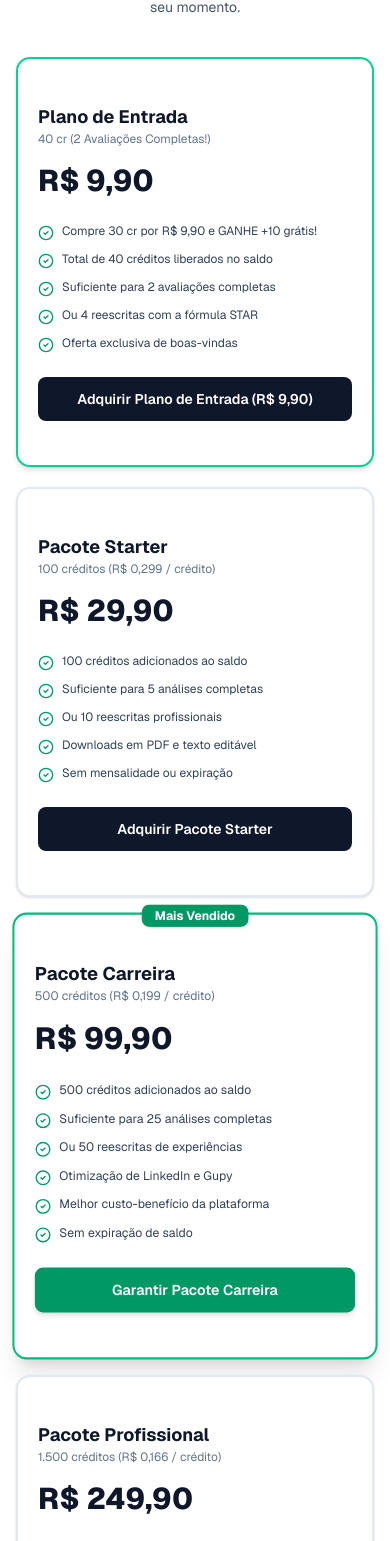
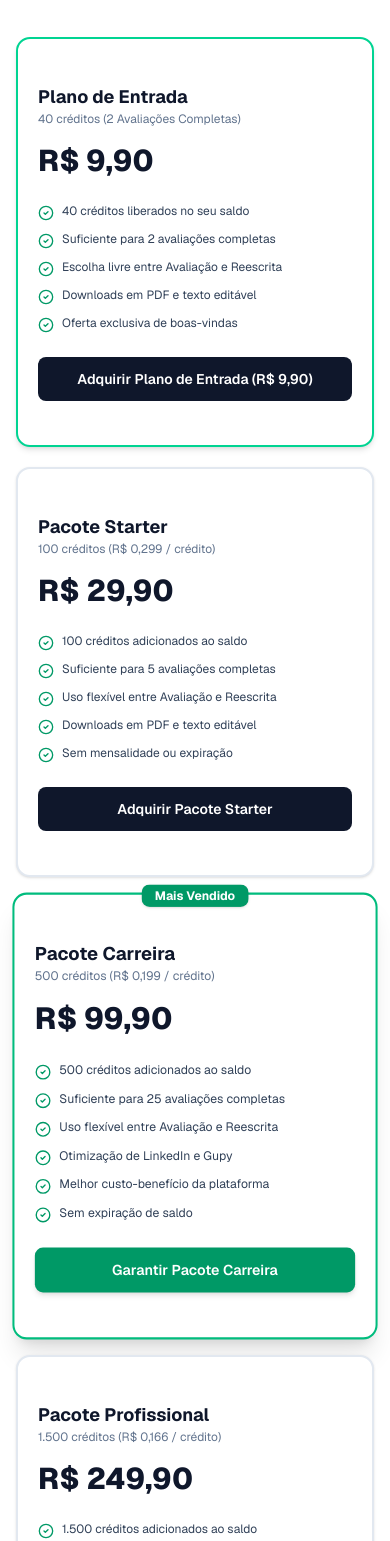
Before and after one commit to SPTOXI/griffo, a Next.js app: page / in a window 390 px wide. Shown: the part 5734-7275 px from the top of the page. Built offline with nearby package versions, Linux system fonts and the light colour scheme; no server answers.

Commit message:
fix(monetization): show 10 bonus credits message post-purchase only, remove 'ou 10 reescritas' texts and add Avaliação vs Reescrita guide

```diff
--- a/src/app/api/credits/purchase/route.ts
+++ b/src/app/api/credits/purchase/route.ts
@@ -25,11 +25,9 @@ export async function POST(req: Request) {
       return NextResponse.json({ error: res.error || 'Erro ao processar compra.' }, { status: 400 })
     }
 
-    const bonusMsg = res.packageInfo?.bonusCredits ? ` (incluindo 🎁 +${res.packageInfo.bonusCredits} créditos bônus grátis!)` : ''
-
     return NextResponse.json({
       success: true,
-      message: `${res.packageInfo?.name} ativado com sucesso! +${res.packageInfo?.credits} créditos adicionados ao seu saldo${bonusMsg}.`,
+      message: res.postPurchaseMessage || `${res.packageInfo?.name} ativado com sucesso!`,
       newBalance: res.newBalance,
       package: res.packageInfo,
     })
--- a/src/components/app/plans-view.tsx
+++ b/src/components/app/plans-view.tsx
@@ -6,7 +6,7 @@ import { Card, CardContent, CardHeader, CardTitle, CardDescription } from '@/com
 import { Button } from '@/components/ui/button'
 import { Badge } from '@/components/ui/badge'
 import { Skeleton } from '@/components/ui/skeleton'
-import { CreditCard, Check, Loader2, Sparkles, Zap, CheckCircle2, ShoppingBag, Gift } from 'lucide-react'
+import { CreditCard, Check, Loader2, Sparkles, Zap, CheckCircle2, ShoppingBag, FileSearch, Edit3, ArrowRight, Info } from 'lucide-react'
 import { toast } from 'sonner'
 import { CREDIT_PACKAGES, CREDIT_COSTS } from '@/lib/credits'
 
@@ -123,8 +123,8 @@ export function PlansView() {
             >
               {isEntry && (
                 <div className="absolute -top-3 left-1/2 -translate-x-1/2">
-                  <Badge className="bg-amber-500 text-slate-950 hover:bg-amber-500 shadow-sm px-2.5 py-0.5 text-[11px] font-extrabold flex items-center gap-1 whitespace-nowrap">
-                    <Gift className="w-3 h-3 fill-slate-950" /> BÔNUS: +10 CRÉDITOS GRÁTIS!
+                  <Badge className="bg-amber-500 text-slate-950 hover:bg-amber-500 shadow-sm px-2.5 py-0.5 text-[11px] font-extrabold whitespace-nowrap">
+                    ⭐ Melhor Oferta de Entrada
                   </Badge>
                 </div>
               )}
@@ -144,31 +144,23 @@ export function PlansView() {
                     <div className="flex items-baseline gap-1">
                       <span className="text-2xl font-extrabold text-slate-900">R$ {pkg.priceBrl.toFixed(2).replace('.', ',')}</span>
                     </div>
-                    {pkg.bonusCredits > 0 ? (
-                      <p className="text-[11px] text-amber-700 font-bold mt-1 flex items-center gap-1">
-                        <Gift className="w-3.5 h-3.5" /> 30 cr pagos + 10 cr grátis = 40 cr (2 Análises)!
-                      </p>
-                    ) : (
-                      <p className="text-[11px] text-emerald-700 font-medium mt-0.5">
-                        R$ {pkg.pricePerCredit.toFixed(3).replace('.', ',')} por crédito
-                      </p>
-                    )}
+                    <p className="text-[11px] text-emerald-700 font-medium mt-0.5">
+                      R$ {pkg.pricePerCredit.toFixed(3).replace('.', ',')} por crédito
+                    </p>
                   </div>
 
                   <ul className="space-y-2 mb-5 text-xs text-slate-700">
                     <li className="flex items-center gap-1.5 font-semibold">
-                      <CheckCircle2 className="w-3.5 h-3.5 text-emerald-600 shrink-0" /> {pkg.credits} créditos ({isEntry ? '2 avaliações completas' : `${pkg.credits / 20} análises`})
+                      <CheckCircle2 className="w-3.5 h-3.5 text-emerald-600 shrink-0" /> {pkg.credits} créditos no saldo
                     </li>
-                    {pkg.bonusCredits > 0 && (
-                      <li className="flex items-center gap-1.5 text-amber-800 font-bold bg-amber-100/70 p-1.5 rounded-lg border border-amber-200">
-                        <Gift className="w-3.5 h-3.5 text-amber-600 shrink-0" /> +10 créditos adicionais grátis
-                      </li>
-                    )}
-                    <li className="flex items-center gap-1.5">
-                      <CheckCircle2 className="w-3.5 h-3.5 text-emerald-600 shrink-0" /> Sem mensalidade
+                    <li className="flex items-center gap-1.5 text-slate-600">
+                      <CheckCircle2 className="w-3.5 h-3.5 text-emerald-600 shrink-0" /> Uso livre em Avaliação ou Reescrita
                     </li>
                     <li className="flex items-center gap-1.5">
-                      <CheckCircle2 className="w-3.5 h-3.5 text-emerald-600 shrink-0" /> Acesso total a todas IAs
+                      <CheckCircle2 className="w-3.5 h-3.5 text-emerald-600 shrink-0" /> Sem mensalidade ou expiração
+                    </li>
+                    <li className="flex items-center gap-1.5">
+                      <CheckCircle2 className="w-3.5 h-3.5 text-emerald-600 shrink-0" /> Acesso total a todas as IAs
                     </li>
                   </ul>
                 </div>
@@ -192,6 +184,48 @@ export function PlansView() {
           )
         })}
       </div>
+
+      {/* GUIA EXPLICATIVO: AVALIAÇÃO VS REESCRITA */}
+      <Card className="bg-gradient-to-br from-slate-900 via-slate-900 to-indigo-950 text-white border-none shadow-lg">
+        <CardHeader className="pb-3">
+          <Badge variant="outline" className="w-fit border-indigo-400 text-indigo-300 bg-indigo-950/60 text-xs mb-1">
+            Guia Explicativo
+          </Badge>
+          <CardTitle className="text-lg text-white flex items-center gap-2">
+            Entenda as Diferenças entre Avaliação e Reescrita do Currículo
+          </CardTitle>
+          <CardDescription className="text-slate-300 text-xs">
+            Você é livre para escolher como utilizar seu saldo de créditos entre a avaliação técnica ou a reescrita de experiências.
+          </CardDescription>
+        </CardHeader>
+        <CardContent className="grid grid-cols-1 md:grid-cols-2 gap-4 pt-2">
+          <div className="bg-white/10 rounded-xl p-4 space-y-2.5 backdrop-blur-sm border border-white/10">
+            <div className="flex items-center gap-2 text-emerald-400 font-bold text-sm">
+              <FileSearch className="w-5 h-5 shrink-0" />
+              <span>Avaliação do Currículo (20 créditos)</span>
+            </div>
+            <p className="text-xs text-slate-200 leading-relaxed">
+              <strong>Diagnóstico Completo em 8 Dimensões:</strong> Analisa seu currículo atual como um recrutador técnico e robô ATS. Aponta Nota Geral, pontos fortes, vulnerabilidades, palavras-chave faltantes e nível de atratividade comercial.
+            </p>
+            <div className="text-[11px] text-emerald-300 font-medium flex items-center gap-1 pt-1">
+              <span>Indicado para: Saber onde melhorar antes de enviar currículos.</span>
+            </div>
+          </div>
+
+          <div className="bg-white/10 rounded-xl p-4 space-y-2.5 backdrop-blur-sm border border-white/10">
+            <div className="flex items-center gap-2 text-indigo-300 font-bold text-sm">
+              <Edit3 className="w-5 h-5 shrink-0" />
+              <span>Reescrita do Currículo (10 créditos)</span>
+            </div>
+            <p className="text-xs text-slate-200 leading-relaxed">
+              <strong>Reformulação Prática de Experiências:</strong> Reescreve suas experiências profissionais aplicando a <strong>Fórmula STAR (Situação, Tarefa, Ação, Resultado)</strong> e a <strong>Fórmula Google XYZ</strong>, garantindo 100% de veracidade dos fatos com máximo impacto executivo.
+            </p>
+            <div className="text-[11px] text-indigo-300 font-medium flex items-center gap-1 pt-1">
+              <span>Indicado para: Transformar textos simples em realizações de alto impacto.</span>
+            </div>
+          </div>
+        </CardContent>
+      </Card>
 
       {/* CONSUMPTION TABLE GUIDE */}
       <Card>
@@ -219,7 +253,7 @@ export function PlansView() {
                   { name: 'Resumo Profissional / Melhoria de Trecho', cost: CREDIT_COSTS.professional_summary },
                   { name: 'Reescrever Experiência Profissional (STAR/XYZ)', cost: CREDIT_COSTS.rewrite_experience },
                   { name: 'Carta de Apresentação Personalizada', cost: CREDIT_COSTS.cover_letter },
-                  { name: 'Análise Completa do Currículo em 8 Dimensões', cost: CREDIT_COSTS.full_analysis },
+                  { name: 'Avaliação Completa do Currículo em 8 Dimensões', cost: CREDIT_COSTS.full_analysis },
                   { name: 'Otimização de Perfil (LinkedIn, Gupy, etc.)', cost: CREDIT_COSTS.social_optimization },
                   { name: 'Comparar Currículo com Vaga Alvo', cost: CREDIT_COSTS.resume_comparison },
                 ].map((item) => (
--- a/src/components/landing/landing.tsx
+++ b/src/components/landing/landing.tsx
@@ -7,7 +7,7 @@ import { Badge } from '@/components/ui/badge'
 import {
   FileText, Sparkles, ShieldCheck, Download, TrendingUp, Target, CheckCircle2,
   ArrowRight, Brain, Search, Award, Lock, Users, BarChart3, Zap, Globe, Share2,
-  Check, HelpCircle, ChevronDown, Star, MessageSquare, Menu, X
+  Check, HelpCircle, ChevronDown, Star, MessageSquare, Menu, X, FileSearch, Edit3
 } from 'lucide-react'
 import { useAuth } from '@/store/auth'
 
@@ -329,19 +329,19 @@ export function Landing({ onNavigate }: { onNavigate: (v: 'login' | 'signup' | '
         <div className="text-center max-w-2xl mx-auto mb-10">
           <Badge variant="outline" className="border-amber-300 bg-amber-50 text-amber-900 px-3 py-1 text-xs font-semibold">Sem Mensalidades ou Fidelidade</Badge>
           <h2 className="text-2xl sm:text-3xl md:text-4xl font-bold text-slate-900 mt-3 mb-3">Plano de Entrada por apenas R$ 9,90 com 2 Avaliações Completas!</h2>
-          <p className="text-sm sm:text-base text-slate-600">Adquira o Plano de Entrada para começar com +10 créditos bônus grátis ou escolha o pacote ideal para o seu momento.</p>
+          <p className="text-sm sm:text-base text-slate-600">Adquira o Plano de Entrada para começar ou escolha o pacote ideal para o seu momento profissional.</p>
         </div>
 
-        <div className="grid grid-cols-1 md:grid-cols-2 lg:grid-cols-4 gap-5 max-w-7xl mx-auto items-stretch">
+        <div className="grid grid-cols-1 md:grid-cols-2 lg:grid-cols-4 gap-5 max-w-7xl mx-auto items-stretch mb-12">
           <PlanCard
             name="Plano de Entrada"
             price="R$ 9,90"
-            period="40 cr (2 Avaliações Completas!)"
+            period="40 créditos (2 Avaliações Completas)"
             features={[
-              'Compre 30 cr por R$ 9,90 e GANHE +10 grátis!',
-              'Total de 40 créditos liberados no saldo',
+              '40 créditos liberados no seu saldo',
               'Suficiente para 2 avaliações completas',
-              'Ou 4 reescritas com a fórmula STAR',
+              'Escolha livre entre Avaliação e Reescrita',
+              'Downloads em PDF e texto editável',
               'Oferta exclusiva de boas-vindas',
             ]}
             highlight={true}
@@ -354,8 +354,8 @@ export function Landing({ onNavigate }: { onNavigate: (v: 'login' | 'signup' | '
             period="100 créditos (R$ 0,299 / crédito)"
             features={[
               '100 créditos adicionados ao saldo',
-              'Suficiente para 5 análises completas',
-              'Ou 10 reescritas profissionais',
+              'Suficiente para 5 avaliações completas',
+              'Uso flexível entre Avaliação e Reescrita',
               'Downloads em PDF e texto editável',
               'Sem mensalidade ou expiração',
             ]}
@@ -369,8 +369,8 @@ export function Landing({ onNavigate }: { onNavigate: (v: 'login' | 'signup' | '
             period="500 créditos (R$ 0,199 / crédito)"
             features={[
               '500 créditos adicionados ao saldo',
-              'Suficiente para 25 análises completas',
-              'Ou 50 reescritas de experiências',
+              'Suficiente para 25 avaliações completas',
+              'Uso flexível entre Avaliação e Reescrita',
               'Otimização de LinkedIn e Gupy',
               'Melhor custo-benefício da plataforma',
               'Sem expiração de saldo',
@@ -386,8 +386,8 @@ export function Landing({ onNavigate }: { onNavigate: (v: 'login' | 'signup' | '
             period="1.500 créditos (R$ 0,166 / crédito)"
             features={[
               '1.500 créditos adicionados ao saldo',
-              'Suficiente para 75 análises completas',
-              'Ou 150 reescritas de experiências',
+              'Suficiente para 75 avaliações completas',
+              'Uso flexível entre Avaliação e Reescrita',
               'Uso intensivo e consultoria contínua',
               'Maior desconto por crédito',
               'Atendimento e suporte prioritário',
@@ -396,6 +396,49 @@ export function Landing({ onNavigate }: { onNavigate: (v: 'login' | 'signup' | '
             cta="Adquirir Pacote Profissional"
             onCta={() => onNavigate('signup')}
           />
+        </div>
+
+        {/* GUIA EXPLICATIVO: AVALIAÇÃO VS REESCRITA */}
+        <div className="bg-gradient-to-br from-slate-900 via-slate-900 to-indigo-950 text-white rounded-3xl p-6 sm:p-8 shadow-xl max-w-5xl mx-auto">
+          <div className="text-center max-w-2xl mx-auto mb-6">
+            <Badge variant="outline" className="border-indigo-400 text-indigo-300 bg-indigo-950/60 text-xs mb-2">
+              Entenda Nossas Ferramentas
+            </Badge>
+            <h3 className="text-xl sm:text-2xl font-bold text-white mb-2">
+              Qual a diferença entre Avaliação e Reescrita do Currículo?
+            </h3>
+            <p className="text-slate-300 text-xs sm:text-sm">
+              Você pode utilizar seus créditos como preferir em qualquer momento da sua busca por emprego.
+            </p>
+          </div>
+
+          <div className="grid grid-cols-1 md:grid-cols-2 gap-6">
+            <div className="bg-white/10 rounded-2xl p-5 border border-white/10 space-y-3 backdrop-blur-sm">
+              <div className="flex items-center gap-2.5 text-emerald-400 font-bold text-base">
+                <FileSearch className="w-6 h-6 shrink-0" />
+                <span>Avaliação do Currículo (20 créditos)</span>
+              </div>
+              <p className="text-xs sm:text-sm text-slate-200 leading-relaxed">
+                <strong>Diagnóstico Executivo em 8 Dimensões:</strong> Analisa seu currículo sob a ótica de um recrutador técnico e robô ATS. Aponta Nota Geral, pontos fortes, vulnerabilidades, palavras-chave faltantes e nivelamento comercial.
+              </p>
+              <div className="text-xs text-emerald-300 font-medium pt-1">
+                ✓ Ideal para: Descobrir falhas ocultas antes de enviar para vagas.
+              </div>
+            </div>
+
+            <div className="bg-white/10 rounded-2xl p-5 border border-white/10 space-y-3 backdrop-blur-sm">
+              <div className="flex items-center gap-2.5 text-indigo-300 font-bold text-base">
+                <Edit3 className="w-6 h-6 shrink-0" />
+                <span>Reescrita do Currículo (10 créditos)</span>
+              </div>
+              <p className="text-xs sm:text-sm text-slate-200 leading-relaxed">
+                <strong>Reformulação Prática de Experiências:</strong> Reescreve suas experiências profissionais aplicando a <strong>Fórmula STAR (Situação, Tarefa, Ação, Resultado)</strong> e a <strong>Fórmula Google XYZ</strong>, garantindo 100% de veracidade dos fatos.
+              </p>
+              <div className="text-xs text-indigo-300 font-medium pt-1">
+                ✓ Ideal para: Transformar descrições simples em realizações de alto impacto.
+              </div>
+            </div>
+          </div>
         </div>
       </section>
 
--- a/src/lib/credits.ts
+++ b/src/lib/credits.ts
@@ -28,13 +28,13 @@ export const CREDIT_PACKAGES: CreditPackage[] = [
   {
     id: 'entrada',
     name: 'Plano de Entrada',
-    credits: 40, // 30 pagos + 10 bônus grátis (permite exatamente 2 análises completas de 20 cr)
+    credits: 40, // 30 pagos + 10 bônus pós-compra = 40 cr (2 avaliações completas de 20 cr)
     paidCredits: 30,
     bonusCredits: 10,
     priceBrl: 9.90,
     pricePerCredit: 0.2475,
     entryOnly: true,
-    desc: 'Permite 2 avaliações completas: compre 30 créditos por R$ 9,90 e GANHE +10 grátis!',
+    desc: '40 créditos no saldo (suficiente para 2 avaliações completas de currículo)',
   },
   {
     id: 'starter',
@@ -44,7 +44,7 @@ export const CREDIT_PACKAGES: CreditPackage[] = [
     bonusCredits: 0,
     priceBrl: 29.90,
     pricePerCredit: 0.299,
-    desc: 'Ideal para ajustes rápidos e melhorias pontuais de currículo',
+    desc: '100 créditos no saldo (suficiente para 5 avaliações completas de currículo)',
   },
   {
     id: 'carreira',
@@ -55,7 +55,7 @@ export const CREDIT_PACKAGES: CreditPackage[] = [
     priceBrl: 99.90,
     pricePerCredit: 0.199,
     popular: true,
-    desc: 'Melhor custo-benefício para processos seletivos e recolocação',
+    desc: '500 créditos no saldo (suficiente para 25 avaliações completas de currículo)',
   },
   {
     id: 'profissional',
@@ -65,7 +65,7 @@ export const CREDIT_PACKAGES: CreditPackage[] = [
     bonusCredits: 0,
     priceBrl: 249.90,
     pricePerCredit: 0.166,
-    desc: 'Indicado para uso intensivo e transição de carreira contínua',
+    desc: '1.500 créditos no saldo (suficiente para 75 avaliações completas de currículo)',
   },
 ]
 
@@ -122,7 +122,7 @@ export async function deductCredits(
 export async function purchaseCreditPackage(
   userId: string,
   packageId: string
-): Promise<{ success: boolean; packageInfo?: CreditPackage; newBalance?: number; error?: string }> {
+): Promise<{ success: boolean; packageInfo?: CreditPackage; newBalance?: number; postPurchaseMessage?: string; error?: string }> {
   const pkg = CREDIT_PACKAGES.find((p) => p.id === packageId)
   if (!pkg) {
     return { success: false, error: 'Pacote de créditos inválido.' }
@@ -137,8 +137,8 @@ export async function purchaseCreditPackage(
   })
 
   const transactionDesc = pkg.bonusCredits > 0
-    ? `${pkg.name} (${pkg.paidCredits} cr + 🎁 ${pkg.bonusCredits} cr bônus grátis)`
-    : `${pkg.name} (${pkg.credits} créditos)`
+    ? `${pkg.name} (${pkg.credits} créditos ativados)`
+    : `${pkg.name} (${pkg.credits} créditos ativados)`
 
   await db.creditTransaction.create({
     data: {
@@ -158,10 +158,15 @@ export async function purchaseCreditPackage(
     },
   })
 
+  const postPurchaseMessage = pkg.bonusCredits > 0
+    ? `Parabéns! ${pkg.name} ativado com sucesso. Você ganhou 10 créditos adicionais!`
+    : `${pkg.name} ativado com sucesso! +${pkg.credits} créditos adicionados ao seu saldo.`
+
   return {
     success: true,
     packageInfo: pkg,
     newBalance: updatedUser.credits,
+    postPurchaseMessage,
   }
 }
 
```
